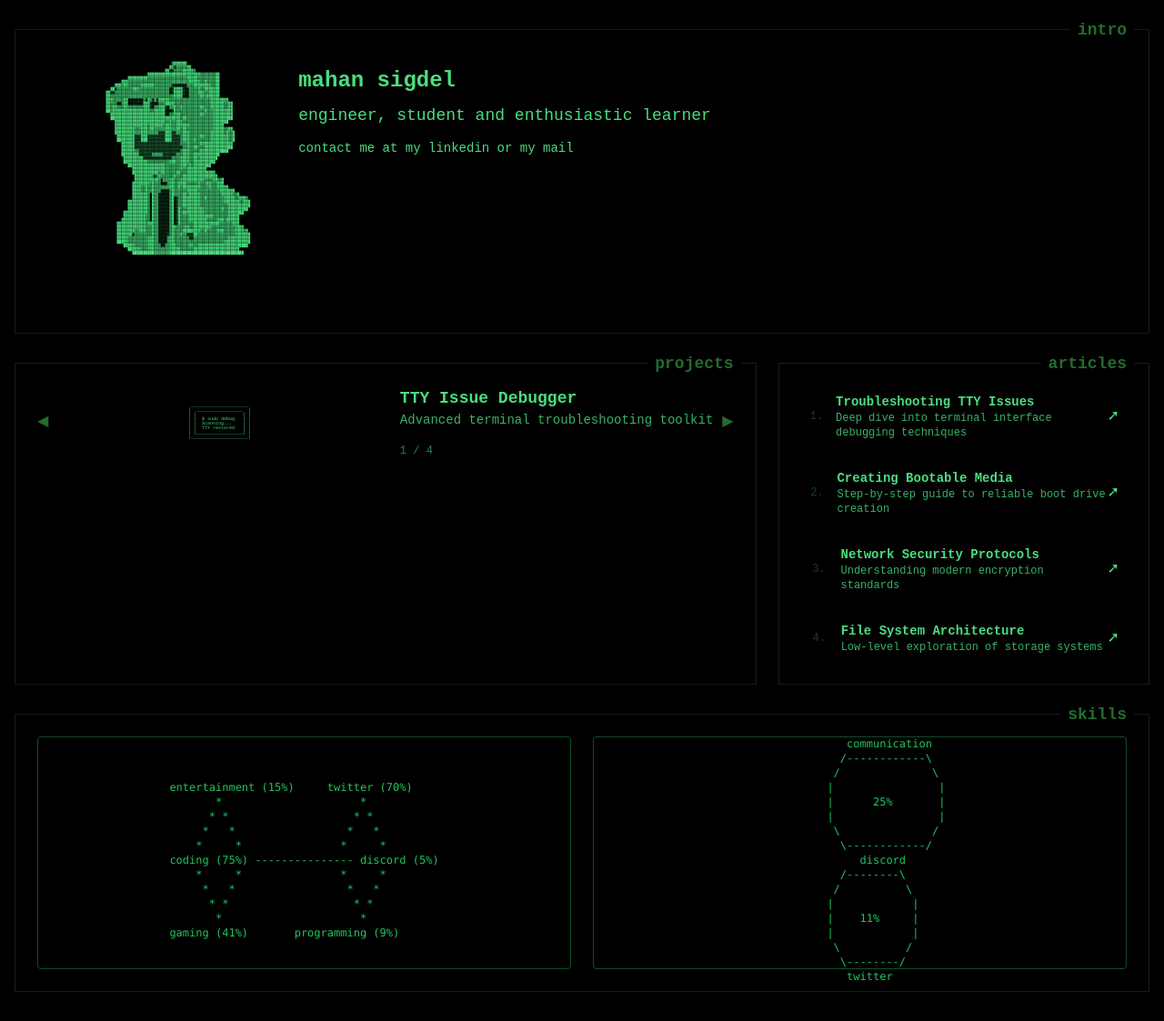
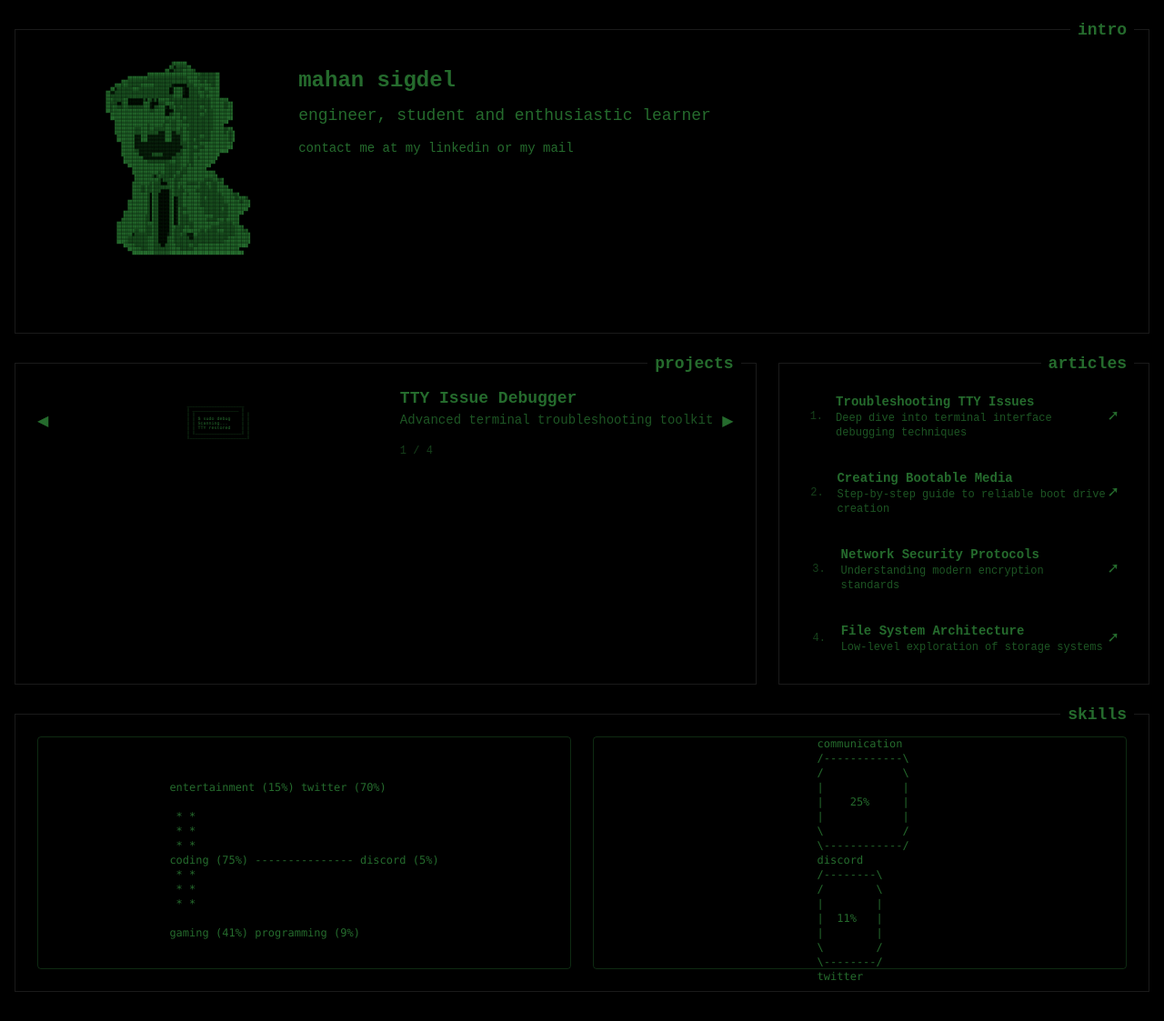
Before and after one commit to ByapakSigdel/portfolio-new, a Next.js app: page / in a window 1280 px wide. Shown: the whole page at 91% size. Built offline with nearby package versions, Linux system fonts and the light colour scheme.

Commit message:
changed the font colour

```diff
--- a/src/components/sections/ArticlesSection.tsx
+++ b/src/components/sections/ArticlesSection.tsx
@@ -21,21 +21,36 @@ const ArticlesSection = () => {
     }
   ];
 
+  const textColor = { color: '#256B2D' };
+
   return (
     <section className="w-full">
       <div className="flex flex-col gap-4">
         {articles.map((article, index) => (
-          <div key={index} className="flex items-center justify-between group hover:bg-green-900/10 p-2 rounded transition-colors">
+          <div
+            key={index}
+            className="flex items-center justify-between group hover:bg-opacity-10 hover:bg-green-900 p-2 rounded transition-colors"
+          >
             <div className="flex items-center gap-3">
-              <div className="w-6 h-6 opacity-60 flex items-center justify-center text-xs">
+              <div
+                className="w-6 h-6 flex items-center justify-center text-xs"
+                style={{ ...textColor, opacity: 0.6 }}
+              >
                 {index + 1}.
               </div>
               <div>
-                <h3 className="text-sm font-bold text-green-400">{article.title}</h3>
-                <p className="text-xs text-green-400 opacity-80 hidden md:block">{article.description}</p>
+                <h3 className="text-sm font-bold" style={textColor}>
+                  {article.title}
+                </h3>
+                <p
+                  className="text-xs hidden md:block"
+                  style={{ ...textColor, opacity: 0.8 }}
+                >
+                  {article.description}
+                </p>
               </div>
             </div>
-            <span className="text-green-400">➚</span>
+            <span style={textColor}>➚</span>
           </div>
         ))}
       </div>
--- a/src/components/sections/GraphsSection.tsx
+++ b/src/components/sections/GraphsSection.tsx
@@ -2,50 +2,54 @@
 import React from 'react';
 
 export default function GraphsSection() {
+  const textColor = { color: '#256B2D' };
+
   return (
     <section className="w-full">
       <div className="flex flex-col md:flex-row gap-6 justify-between">
         {/* Radar Chart Placeholder */}
-        <div className="w-full md:w-1/2 h-64 border border-green-500/40 rounded flex items-center justify-center">
-          <div className="text-green-500 text-sm">
-            <pre className="text-xs">
+        <div className="w-full md:w-1/2 h-64 border rounded flex items-center justify-center"
+             style={{ borderColor: 'rgba(37, 107, 45, 0.4)' }}>
+          <div className="text-sm" style={textColor}>
+            <pre className="text-xs" style={textColor}>
 {`
-entertainment (15%)     twitter (70%)
-       *                     *
-      * *                   * *
-     *   *                 *   *
-    *     *               *     *
+entertainment (15%) twitter (70%)
+
+ * *
+ * *
+ * *
 coding (75%) --------------- discord (5%)
-    *     *               *     *
-     *   *                 *   *
-      * *                   * *
-       *                     *
-gaming (41%)       programming (9%)
+ * *
+ * *
+ * *
+
+gaming (41%) programming (9%)
 `}
             </pre>
           </div>
         </div>
 
         {/* Donut Chart Placeholder */}
-        <div className="w-full md:w-1/2 h-64 border border-green-500/40 rounded flex items-center justify-center">
-          <div className="text-green-500 text-sm">
-            <pre className="text-xs">
+        <div className="w-full md:w-1/2 h-64 border rounded flex items-center justify-center"
+             style={{ borderColor: 'rgba(37, 107, 45, 0.4)' }}>
+          <div className="text-sm" style={textColor}>
+            <pre className="text-xs" style={textColor}>
 {`
  communication
  /------------\\
-         /              \\
-        |                |
-        |      25%       |
-        |                |
-         \\              /
+ /            \\
+ |            |
+ |    25%     |
+ |            |
+ \\            /
  \\------------/
  discord
  /--------\\
-         /          \\
-        |            |
-        |    11%     |
-        |            |
-         \\          /
+ /        \\
+ |        |
+ |  11%   |
+ |        |
+ \\        /
  \\--------/
  twitter
 `}
--- a/src/components/sections/HeroSection.tsx
+++ b/src/components/sections/HeroSection.tsx
@@ -41,7 +41,7 @@ const HeroSection = () => {
                                 ███████████▓▒▓▓▓██▓▓▓███████████▓▓▓▓██▓▓█
                                ████████▓█▓▓▓░░░▓██▓▓████▓▓▓▓▓█▓▓▓██▓▓▓███
                                ████▓▓█▓▓█▓▓▓▓▓▓▓██▓▓█▓████████▓▓▓▓█▓▓▓█████
-                               ████▓▓█▓▓█▓▓▓░░░░▓█▓▓▓▓▓▓█████▓▓▓▓▓▓▓▓▓▓███████
+                               ████▓▓█▓▓█▓▓▓░░░░▓█▓▓▓▓▓█████▓▓▓▓▓▓▓▓▓▓███████
                                ███████▓░█▓▓░░░░░▓█▓▓▓▓██▓█████▓▓▓▓▓▓▓▓▓▓█████▓▓█
                                ███████▓░█▓▓░░░░░▓█░▒▓▓████████▓▓█▓▓▓▓▓▓▓▓█████▓▓███▓
                              █████████▓░█▓▓░░░░░▓█░▒▓▓████████▓▓▓▓▓▓▓▓▓▓▓███████▓▓███
@@ -70,7 +70,7 @@ const HeroSection = () => {
           <div className="overflow-hidden">
             {/* ASCII art content with responsive styling */}
             <div
-              className="text-green-400 font-mono whitespace-pre mx-auto md:mx-0"
+              className="text-[#256B2D] font-mono whitespace-pre mx-auto md:mx-0"
               style={{
                 textShadow: '0 0 5px rgba(0, 0, 0, 1)',
                 fontFamily: '"Courier New", monospace',
@@ -92,11 +92,11 @@ const HeroSection = () => {
 
         {/* Introduction text - full width on mobile, partial on desktop */}
         <div className="w-full md:w-3/5 md:-ml-48 px-4 md:px-0 text-center md:text-left mt-4">
-          <h2 className="text-2xl font-bold mb-2 text-green-400">mahan sigdel</h2>
-          <p className="text-lg mb-3 text-green-400">
+          <h2 className="text-2xl font-bold mb-2 text-[#256B2D]">mahan sigdel</h2>
+          <p className="text-lg mb-3 text-[#256B2D]">
             engineer, student and enthusiastic learner
           </p>
-          <p className="mb-2 text-green-400 text-sm">
+          <p className="mb-2 text-[#256B2D] text-sm">
             contact me at my linkedin or my mail
           </p>
         </div>
--- a/src/components/sections/ProjectsSection.tsx
+++ b/src/components/sections/ProjectsSection.tsx
@@ -12,11 +12,11 @@ const ProjectsSection = () => {
       description: "Advanced terminal troubleshooting toolkit",
       asciiArt: `
  _____________________
-  |  _________________  |
+ | _________________ |
  | |                 | |
-  | |  $ sudo debug   | |
-  | |  Scanning...    | |
-  | |  TTY restored   | |
+ | | $ sudo debug    | |
+ | | Scanning...     | |
+ | | TTY restored    | |
  | |_________________| |
  |_____________________|
       `
@@ -27,9 +27,9 @@ const ProjectsSection = () => {
       asciiArt: `
  _______
  |       |
-  ____|       |____
- |                |
- |  [=======]     |
+ ____| |____
+ |              |
+ | [=======]    |
  |________________|
        USB BOOT
       `
@@ -39,10 +39,10 @@ const ProjectsSection = () => {
       description: "Security tool for protocol vulnerability assessment",
       asciiArt: `
  .-~~-.
-      |     |
+ |    |
  .----' .--. '----.
  '----. '--' .----'
-      |     |
+       |    |
        '-__-'
      SCANNING...
       `
@@ -53,10 +53,10 @@ const ProjectsSection = () => {
       asciiArt: `
  __________
  /          \\
- /  🔒        \\
-|   SECRET     |
-|   CONTENT    |
- \\            /
+ /    🔒     \\
+|   SECRET    |
+|   CONTENT   |
+ \\          /
  \\__________/
       `
     }
@@ -114,41 +114,46 @@ const ProjectsSection = () => {
           );
         }
       }, 150);
-
       return () => clearTimeout(timer);
     }
   }, [isAnimating, animationFrame, projects.length]);
+
+  const textColor = { color: '#256B2D' };
 
   return (
     <section className="w-full">
       <div className="flex justify-between items-center w-full">
         <div className="arrow-container left" onClick={goToPrevProject}>
-          <div className="arrow-icon">◀</div>
+          <div className="arrow-icon" style={textColor}>◀</div>
         </div>
-
         <div className="project-content-wrapper flex-1">
           {isAnimating ? (
             <div className="ascii-animation text-center">
-              <pre>{animationFrames[animationFrame]}</pre>
+              <pre style={textColor}>{animationFrames[animationFrame]}</pre>
             </div>
           ) : (
             <div className="project-item flex flex-col md:flex-row">
               <div className="ascii-container md:w-1/2">
-                <pre className="ascii-art text-green-400 text-xs">{projects[currentProjectIndex].asciiArt}</pre>
+                <pre className="ascii-art text-xs" style={textColor}>
+                  {projects[currentProjectIndex].asciiArt}
+                </pre>
               </div>
               <div className="project-details md:w-1/2 text-left md:pl-4 mt-4 md:mt-0">
-                <h3 className="text-lg font-bold text-green-400">{projects[currentProjectIndex].title}</h3>
-                <p className="text-sm text-green-400 opacity-80 mb-4">{projects[currentProjectIndex].description}</p>
-                <div className="text-xs text-green-400 opacity-60">
+                <h3 className="text-lg font-bold" style={textColor}>
+                  {projects[currentProjectIndex].title}
+                </h3>
+                <p className="text-sm mb-4" style={{...textColor, opacity: 0.8}}>
+                  {projects[currentProjectIndex].description}
+                </p>
+                <div className="text-xs" style={{...textColor, opacity: 0.6}}>
                   {currentProjectIndex + 1} / {projects.length}
                 </div>
               </div>
             </div>
           )}
         </div>
-
         <div className="arrow-container right" onClick={goToNextProject}>
-          <div className="arrow-icon">▶</div>
+          <div className="arrow-icon" style={textColor}>▶</div>
         </div>
       </div>
     </section>
```
Lines whose indentation alone changed are shown as unchanged.
